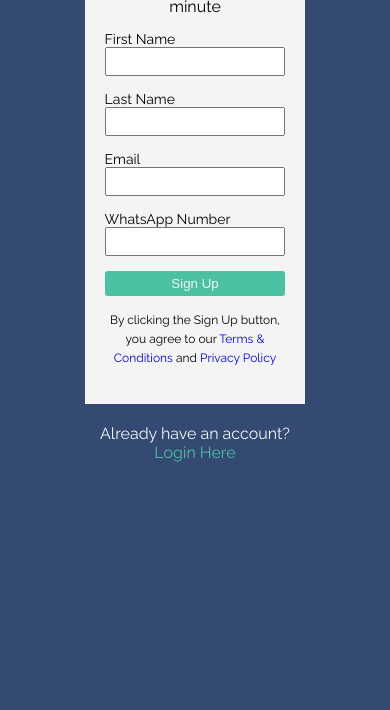
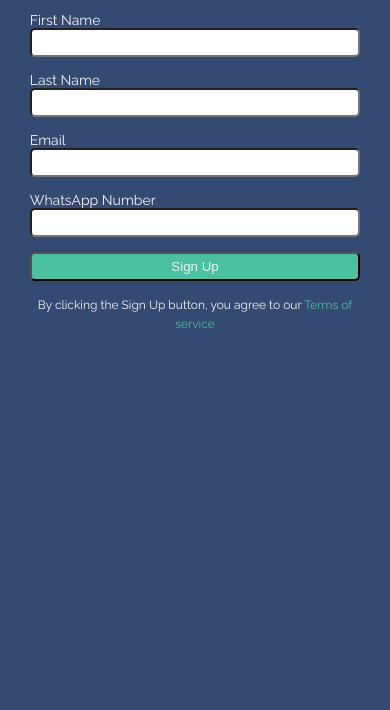
Before and after one commit to Donvyck/form, a plain HTML site: page index.html in a window 390 px wide. Shown: the part 134-844 px from the top of the page. Drawn offline with Linux system fonts and the light colour scheme; files that its build step writes are made by us from their sources.

Commit message:
Update index.html

```diff
--- a/index.html
+++ b/index.html
@@ -9,7 +9,6 @@
       href="https://fonts.googleapis.com/css?family=Raleway"
       rel="stylesheet"
     />
-    <link rel="stylesheet" href="/css/main.css">
     <style>
       * {
         /*
@@ -44,11 +43,11 @@
         -May want to add some padding
         */
         display: block;
-        max-width: 920px;
+        max-width: 400px;
         width: 72%;
         /* border: 3px solid #333; */
         padding: 40px 30px;
-        margin: auto;
+        margin: 40px auto;
     }
 
     .form-wrap {
@@ -57,8 +56,7 @@
         */
         padding: 20px 20px;
         background: #f4f4f4;
-        margin-bottom: 20px;
-      }
+        margin-bottom: 20px;      }
 
       .form-wrap h1,
       .form-wrap p {
@@ -91,6 +89,7 @@
         */
         width: 100%;
         padding: 5px;
+        border-radius: 5px;
       }
 
       .form-wrap button {
@@ -101,10 +100,9 @@
           width: 100%;
           padding: 5px;
           background: #49c1a2;
-          border: none ;
-          border-radius: 3px;
           cursor: pointer;
           color: #f4f4f4;
+          border-radius: 5px;
       }
 
       .form-wrap button:hover {
@@ -123,6 +121,10 @@
         margin-top: 15px;
       }
 
+      .form-wrap a {
+        color: #49c1a2;
+      }
+
       footer {
         /*
         Should be centered
@@ -137,6 +139,23 @@
         */
         color: #49c1a2;
       }
+
+      /* Mobile */
+    @media (max-width: 768px) {
+      #container {
+        max-width: 400px;
+        padding: 0;
+        margin-top: 40px;
+        width: 95%;
+      }
+      .form-wrap {
+        background: #344a72;
+        color: #f4f4f4;
+      }
+
+
+
+    }
     </style>
   </head>
   <body>
@@ -144,7 +163,7 @@
       <div class="form-wrap">
         <h1>Sign Up</h1>
         <p>It's free and only takes a minute</p>
-        <form action="https://formspree.io/f/moqgrygb" method="POST" >
+        <form>
           <div class="form-group">
             <label for="first-name">First Name</label>
             <input type="text" name="firstName" id="first-name" />
@@ -161,18 +180,13 @@
             <label for="WhatsApp Number">WhatsApp Number</label>
             <input type="phone" name="phone" id="phone" />
           </div>
-
           <button type="submit" class="btn">Sign Up</button>
           <p class="bottom-text">
             By clicking the Sign Up button, you agree to our
-            <a href="#">Terms & Conditions</a> and
-            <a href="#">Privacy Policy</a>
+            <a href="#">Terms of service</a>
           </p>
         </form>
       </div>
-      <footer>
-        <p>Already have an account? <a href="#">Login Here</a></p>
-      </footer>
     </div>
   </body>
 </html>
```
